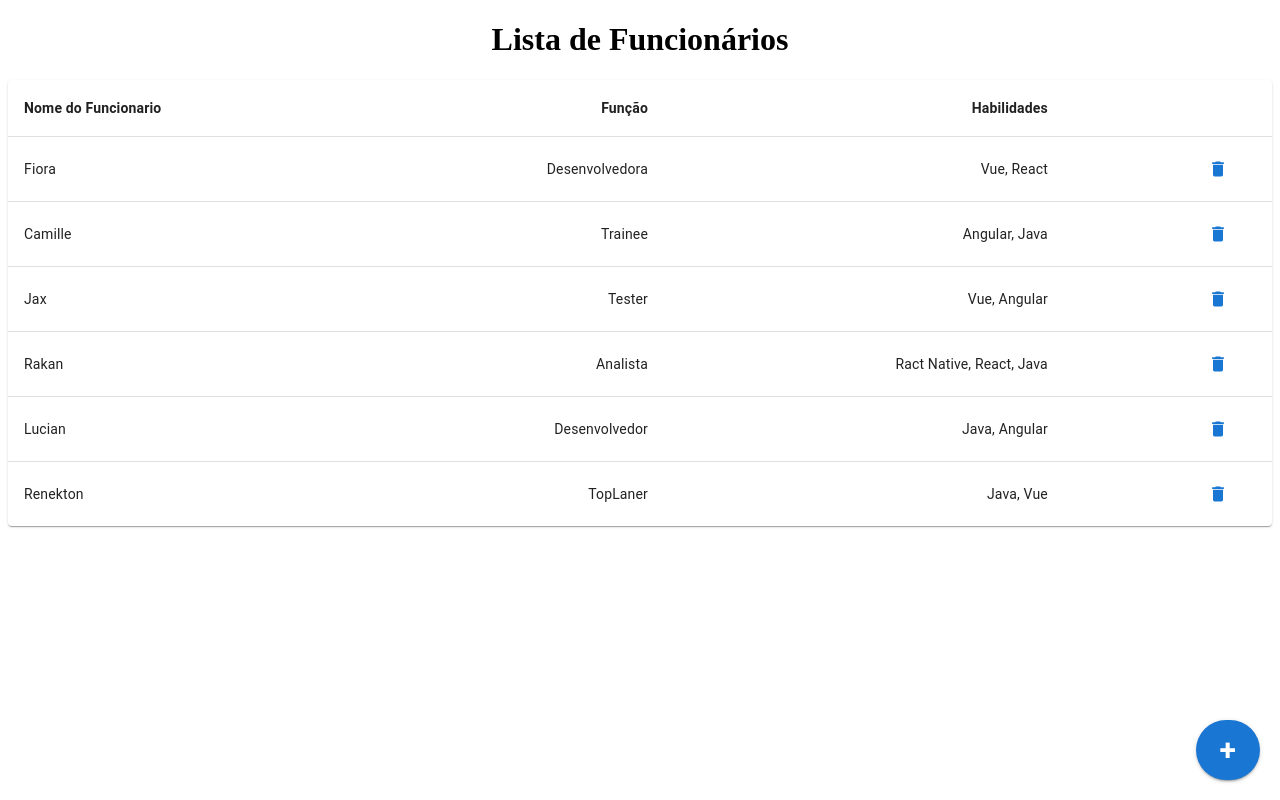
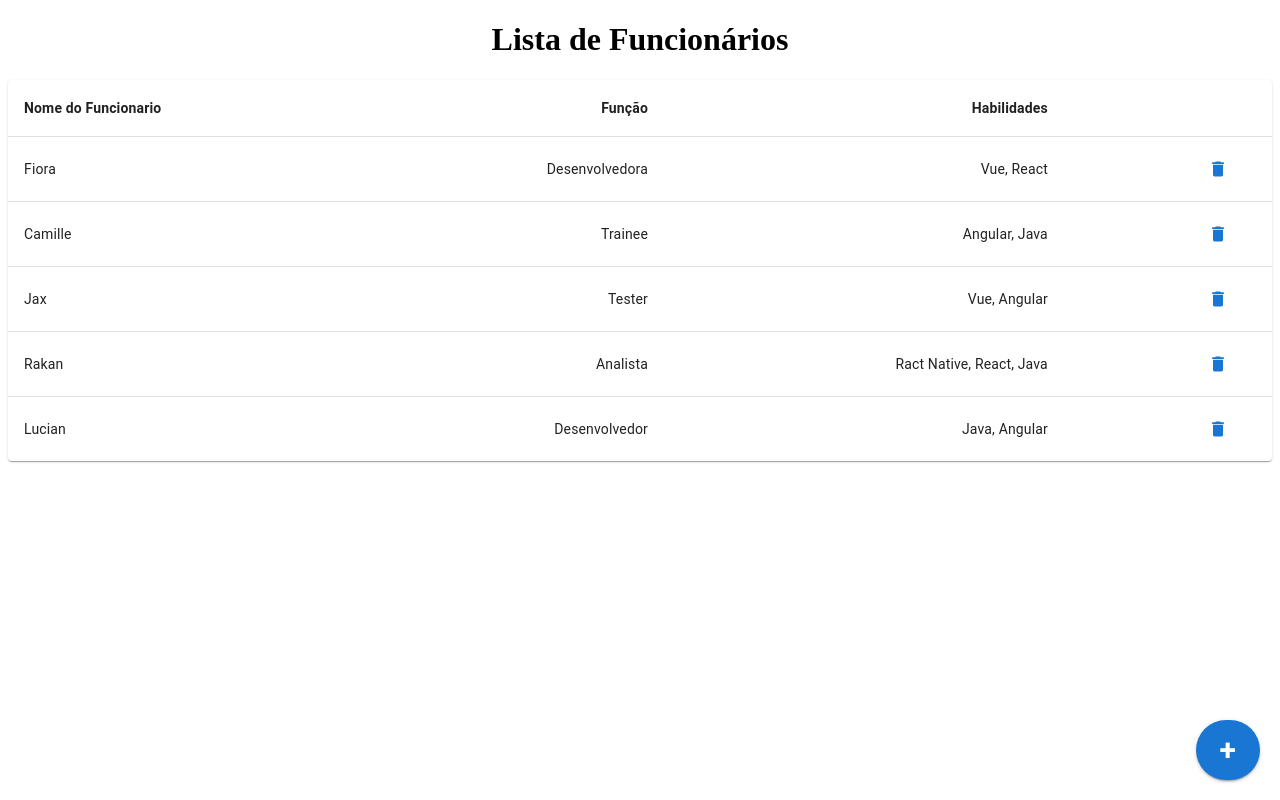
Before and after one commit to joakin16/gerenciamento-web-full, a React (Create React App) app: page / in a window 1280 px wide. Built offline with nearby package versions, Linux system fonts and the light colour scheme.

Commit message:
teste pc

```diff
--- a/src/App.js
+++ b/src/App.js
@@ -74,11 +74,6 @@ function App() {
       nome: 'Lucian',
       funcao: 'Desenvolvedor',
       habilidades: ['Java', 'Angular']
-    },
-    {
-      nome: 'Renekton',
-      funcao: 'TopLaner',
-      habilidades: ['Java', 'Vue']
     }
   ])
 
```
